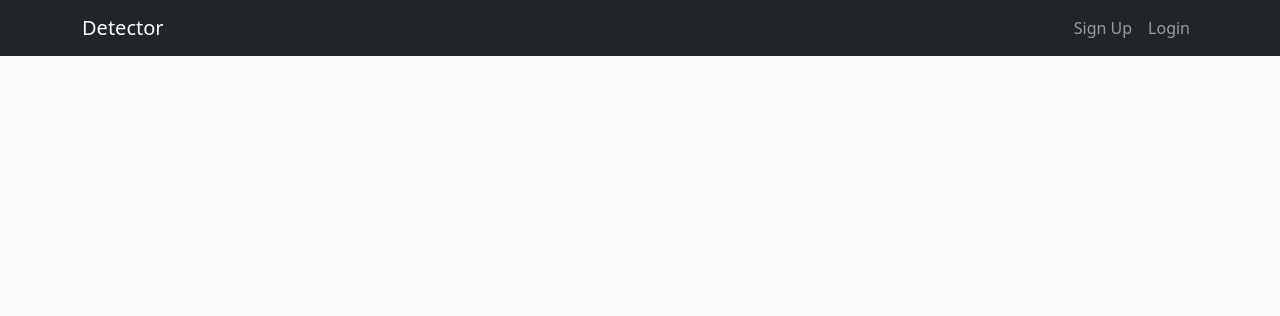
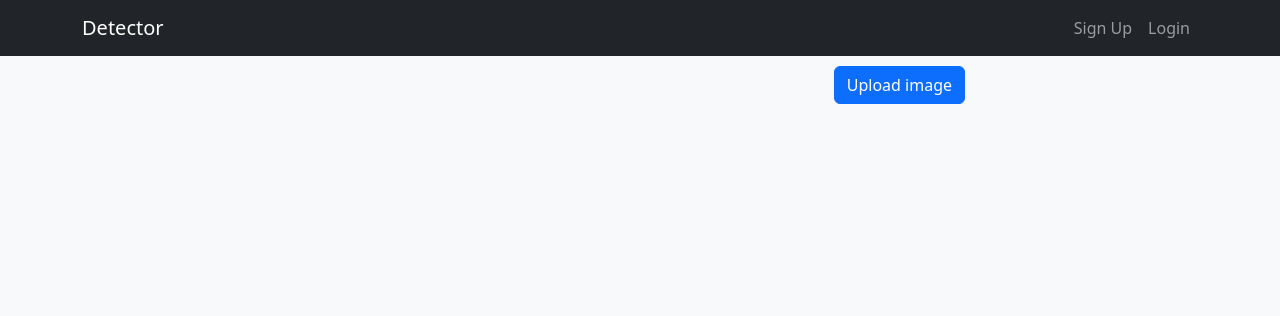
Before and after one commit to 4BMtolobPL/mbc-gym, a Flask app: page /detector/ in a window 1280 px wide. Shown: the top 316 px of the page. Run offline with Flask 3, Linux system fonts and the light colour scheme.

Commit message:
파일 업로드 기능 구현

```diff
--- a/src/domain/detector/templates/detector/index.html
+++ b/src/domain/detector/templates/detector/index.html
@@ -1,9 +1,15 @@
 {% extends 'detector/base.html' %}
 {% block content %}
+<div class="col-md-10 text-end dt-image-register-btn">
+    <a class="btn btn-primary" href="{{ url_for('detector.upload_image') }}">Upload image</a>
+</div>
 {% for user_image in user_images %}
 <div class="card col-md-7 dt-image-content">
+    <header class="d-flex justify-content-between">
+        <div class="dt-image-username">{{ user_image.User.username }}</div>
+    </header>
     <section>
-        <img src="{{ user_image.UserImage.image_url }}" alt="image" />
+        <img src="{{ url_for('detector.image_files', filename=user_image.UserImage.image_path) }}" alt="uploaded image" />
     </section>
 </div>
 {% endfor %}
--- a/src/domain/detector/views.py
+++ b/src/domain/detector/views.py
@@ -1,5 +1,17 @@
-from flask import Blueprint, render_template, send_from_directory, current_app
+import uuid
+from pathlib import Path
 
+from flask import (
+    Blueprint,
+    render_template,
+    send_from_directory,
+    current_app,
+    redirect,
+    url_for,
+)
+from flask_login import login_required, current_user
+
+from src.domain.detector.forms import UploadImageForm
 from src.domain.detector.models import UserImage
 from src.domain.user.models import User
 from src.main import db
@@ -24,3 +36,26 @@
 @detector_views.get("/images/<path:filename>")
 def image_files(filename):
     return send_from_directory(current_app.config["UPLOAD_FOLDER"], filename)
+
+
+@detector_views.route("/upload", methods=["GET", "POST"])
+@login_required
+def upload_image():
+    form = UploadImageForm()
+    if form.validate_on_submit():
+        file = form.image.data
+        ext = Path(file.filename).suffix
+        # 아래처럼 werkzeug의 secure_filename을 사용해도 될듯
+        # 또는 Flask-Uploads(https://pythonhosted.org/Flask-Uploads/) 고려해보기
+        # image_secure_filename = secure_filename(file.filename)
+        image_uuid_file_name = str(uuid.uuid4()) + ext
+        image_path = Path(current_app.config["UPLOAD_FOLDER"], image_uuid_file_name)
+        file.save(image_path)
+
+        user_image = UserImage(user_id=current_user.id, image_path=image_uuid_file_name)
+
+        db.session.add(user_image)
+        db.session.commit()
+
+        return redirect(url_for("detector.index"))
+    return render_template("detector/upload.html", form=form)
```
Also changed, not shown: src/domain/detector/templates/detector/upload.html (added, +20 -0 lines).
